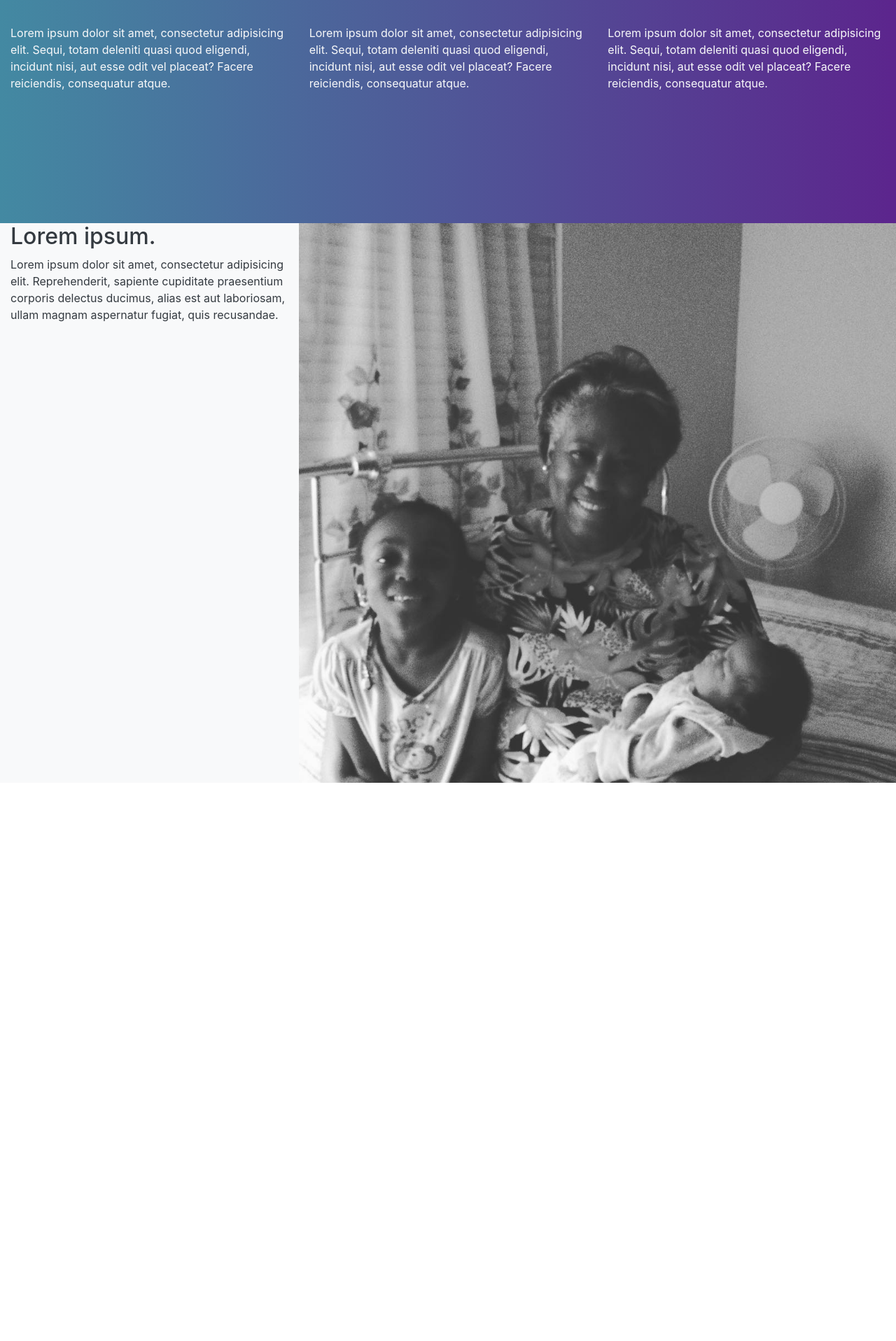
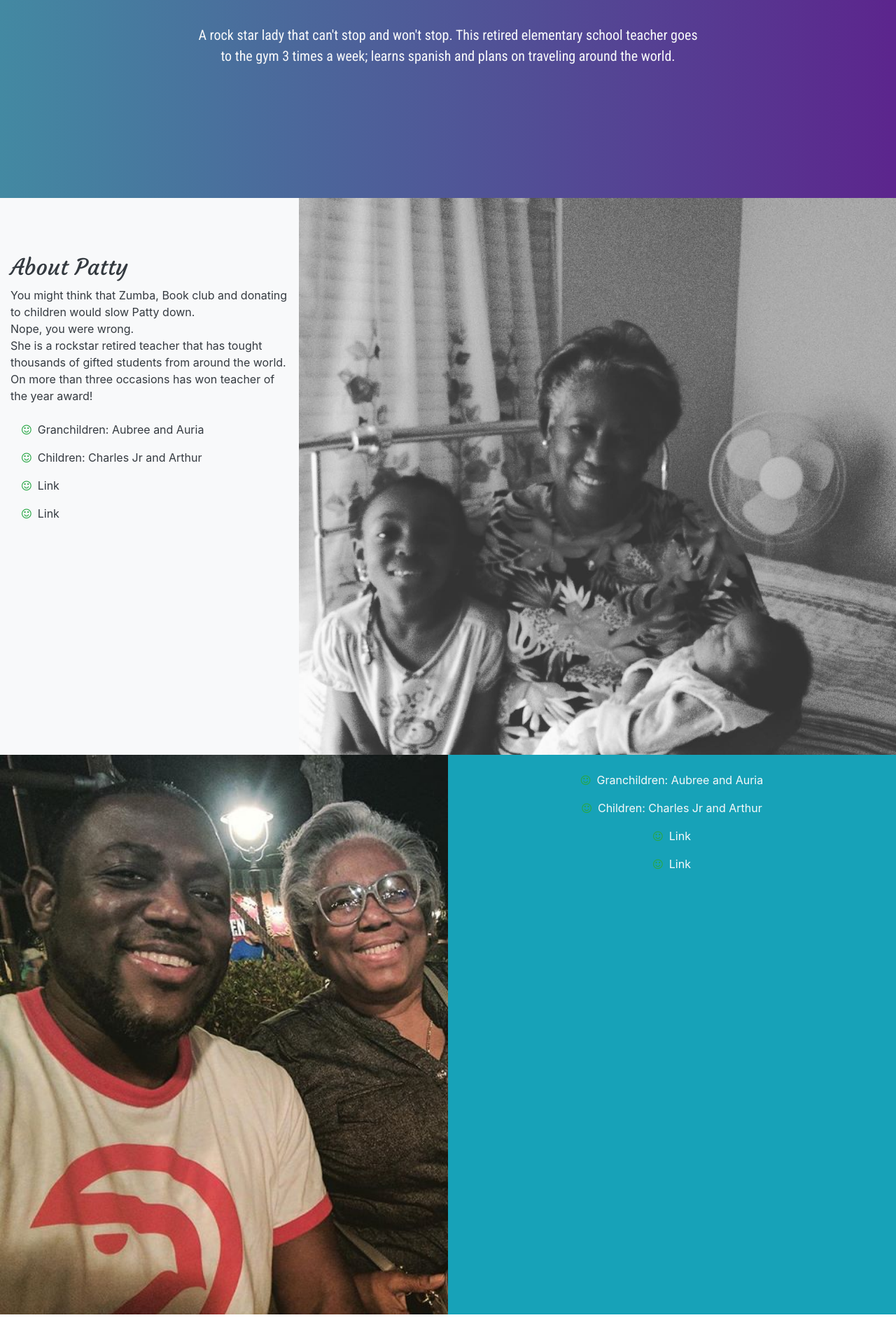
Before and after one commit to BracketNerd101/PattyPalace, a website: page PattyPalace_BST4/index.html in a window 1280 px wide. Shown: the part 473-2390 px from the top of the page at 70% size. Before the commit the page ends 2000 px from the top, so only its background shows below. Drawn offline with Linux system fonts and the light colour scheme.

Commit message:
added layout and css changes

```diff
--- a/PattyPalace_BST4/css/patty.css
+++ b/PattyPalace_BST4/css/patty.css
@@ -38,14 +38,10 @@ font-family: 'Roboto Condensed', sans-serif;
     padding-bottom: 2rem;
 
 }
-
-
-
 .navbar-toggler {
 
     border: 0px;
 }
-
 
 .hero_style_bg {
 
@@ -62,17 +58,13 @@ font-family: 'Roboto Condensed', sans-serif;
 
     width: 200px;
     height: 200px;
-    box-shadow: transparent 4px 4px 4px #d2d2d2;
-
+   box-shadow: transparent 4px 4px 4px #d2d2d2;
 }
 
 .border-white {
 
     border-width: 0.3rem !important;
 }
-
-
-
 
 .logo_style {
 
@@ -87,32 +79,42 @@ font-family: 'Roboto Condensed', sans-serif;
     font-family: 'Lobster', cursive;
 }
 
-
-
-
 .hero-text {
 
     padding-bottom: 2rem;
     padding-top: 2rem;
 }
 
-
 .flat_btn_style{
 
     border-radius: 0px;
 
 }
-
-
 .pill_btn-style {
 
     border-radius: 17px;
+}
 
+.body_font_style {
+
+  font-family: 'Roboto Condensed', sans-serif;
+}
+
+.header_font_style {
+
+  font-family: 'Courgette', cursive;
 }
 
 #family {
 
   margin-top: -10rem;
+  margin-bottom: auto;
+  height: inherit;
+}
+
+#travel {
+
+  margin-top: -19rem;
   margin-bottom: auto;
   height: inherit;
 }
@@ -124,11 +126,23 @@ font-family: 'Roboto Condensed', sans-serif;
   height: 50rem;
   width: 100%;
 }
-
-
 .patty_text_style {
 
-  margin-top: 3rem;
+  margin-top: 5rem;
+  margin-bottom: 1.5rem
   font-family: 'Roboto Condensed', sans-serif;
 
 }
+
+.patty_travel_img {
+
+  background-size: cover;
+  background-image: url(../img/chaz_mom.jpg);
+  height: 50rem;
+  width: 100%;
+}
+
+.patty_travel {
+
+  background: linear-gradient(to right bottom, #000000 90%, #ffffff 50%);
+}
--- a/PattyPalace_BST4/index.html
+++ b/PattyPalace_BST4/index.html
@@ -5,10 +5,10 @@
 
     <meta charset="utf-8">
     <meta name="viewport" content="width=device-width, initial-scale=1, shrink-to-fit=no">
-    <meta name="description" content="">
+    <meta name="description" content="Meet Patty ">
     <meta name="author" content="">
 
-    <title>Scrolling Nav - Start Bootstrap Template</title>
+    <title>Meet Patty</title>
 
     <!-- Bootstrap core CSS -->
     <link href="vendor/bootstrap/css/bootstrap.min.css" rel="stylesheet">
@@ -48,10 +48,10 @@
               <a class="nav-link text-dark js-scroll-trigger" href="#services">School</a>
             </li>
             <li class="nav-item">
-              <a class="nav-link text-dark js-scroll-trigger" href="#contact">Family</a>
+              <a class="nav-link text-dark js-scroll-trigger" href="#family">Family</a>
             </li>
             <li class="nav-item">
-              <a class="nav-link text-dark js-scroll-trigger" href="#contact">Travel</a>
+              <a class="nav-link text-dark js-scroll-trigger" href="#travel">Travel</a>
             </li>
           </ul>
         </div>
@@ -59,20 +59,16 @@
     </nav>
 
     <section id="hero_banner" class="hero_style_bg">
-        <div class="container-fluid">
+        <div class="container">
             <div class="row">
                 <div class="col-lg-12 text-center">
                    <img src="img/mom-blue.jpg" alt="..." class="hero_mom_style border border-white rounded-circle">
-                    <h1 class="text-light display-3 hero-header-text">Meet Patty</h1>
+                    <h1 class="text-light display-3 hero-header-text">Meet Patty
+                    </h1>
                 </div> <!--  end of div-->
-                <div class="col-sm-12 col-md-4 col-lg-4 text-light hero-text">
-                    <p>Lorem ipsum dolor sit amet, consectetur adipisicing elit. Sequi, totam deleniti quasi quod eligendi, incidunt nisi, aut esse odit vel placeat? Facere reiciendis, consequatur atque.</p>
-                </div> <!--  end of div-->
-                <div class="col-sm-12 col-md-4 col-lg-4 text-light hero-text">
-                     <p>Lorem ipsum dolor sit amet, consectetur adipisicing elit. Sequi, totam deleniti quasi quod eligendi, incidunt nisi, aut esse odit vel placeat? Facere reiciendis, consequatur atque.</p>
-                </div> <!--  end of div-->
-                <div class="col-sm-12 col-md-4 col-lg-4 text-light hero-text">
-                    <p>Lorem ipsum dolor sit amet, consectetur adipisicing elit. Sequi, totam deleniti quasi quod eligendi, incidunt nisi, aut esse odit vel placeat? Facere reiciendis, consequatur atque.</p>
+                <div class="col-lg-2"></div>
+                <div class="col-sm-12 col-md-8 col-lg-8 text-light hero-text">
+                    <p class="lead display-5 text-center body_font_style">A rock star lady that can't stop and won't stop. This retired elementary school teacher goes to the gym 3 times a week; learns spanish and plans on traveling around the world. </p>
                 </div> <!--  end of div-->
             </div> <!--  end of row-->
         </div> <!--  end of container fluid -->
@@ -82,9 +78,24 @@
       <div class="container-fluid">
         <div class="row">
           <div class="col-sm-12 col-md-4 col-lg-4 bg-light">
-            <h2 class="text-dark">Lorem ipsum.</h2>
-            <p class="text-dark">Lorem ipsum dolor sit amet, consectetur adipisicing elit. Reprehenderit, sapiente cupiditate praesentium corporis delectus ducimus, alias est aut laboriosam, ullam magnam aspernatur fugiat, quis recusandae.
+            <h2 class="text-dark patty_text_style header_font_style">About Patty</h2>
+            <p class="text-dark">You might think that Zumba, Book club and donating to children would slow Patty down. <br> Nope, you were wrong. <br>
+                She is a rockstar retired teacher that has tought thousands of gifted students from around the world. On more than three occasions has won teacher of the year award!  </p>
             </p>
+            <ul class="nav flex-column">
+              <li class="nav-item">
+                <a class="nav-link  text-dark" href="#"> <i class="fa fa-smile-o text-success" aria-hidden="true"></i>&nbsp;&nbsp;Granchildren: Aubree and Auria</a>
+              </li>
+              <li class="nav-item">
+                <a class="nav-link  text-dark" href="#"> <i class="fa fa-smile-o text-success" aria-hidden="true"></i>&nbsp;&nbsp;Children: Charles Jr and Arthur </a>
+              </li>
+              <li class="nav-item">
+                <a class="nav-link text-dark" href="#"> <i class="fa fa-smile-o text-success" aria-hidden="true"></i>&nbsp;&nbsp;Link</a>
+              </li>
+              <li class="nav-item">
+                <a class="nav-link text-dark" href="#"> <i class="fa fa-smile-o text-success" aria-hidden="true"></i>&nbsp;&nbsp;Link</a>
+              </li>
+            </ul>
           </div>
           <div class="col-sm-12 col-md-8 col-lg-8 patty_style_1">
             <!-- <img src=" " class="patty_style_1" alt=""> -->
@@ -93,6 +104,35 @@
       </div>
 
     </section> <!--  end of family -->
+
+    <section id="travel">
+      <div class="container-fluid">
+        <div class="row">
+          <div class="col-lg-6  patty_travel_img">
+
+          </div>
+          <div class="col-lg-6 text-center bg-info">
+            <p class="text-light">
+              <ul class="nav flex-column">
+                <li class="nav-item">
+                  <a class="nav-link  text-light" href="#"> <i class="fa fa-smile-o text-success" aria-hidden="true"></i>&nbsp;&nbsp;Granchildren: Aubree and Auria</a>
+                </li>
+                <li class="nav-item">
+                  <a class="nav-link  text-light" href="#"> <i class="fa fa-smile-o text-success" aria-hidden="true"></i>&nbsp;&nbsp;Children: Charles Jr and Arthur </a>
+                </li>
+                <li class="nav-item">
+                  <a class="nav-link text-light" href="#"> <i class="fa fa-smile-o text-success" aria-hidden="true"></i>&nbsp;&nbsp;Link</a>
+                </li>
+                <li class="nav-item">
+                  <a class="nav-link text-light" href="#"> <i class="fa fa-smile-o text-success" aria-hidden="true"></i>&nbsp;&nbsp;Link</a>
+                </li>
+              </ul>
+            </p>
+
+          </div>
+        </div>
+      </div>
+    </section>
 
 
 
```
